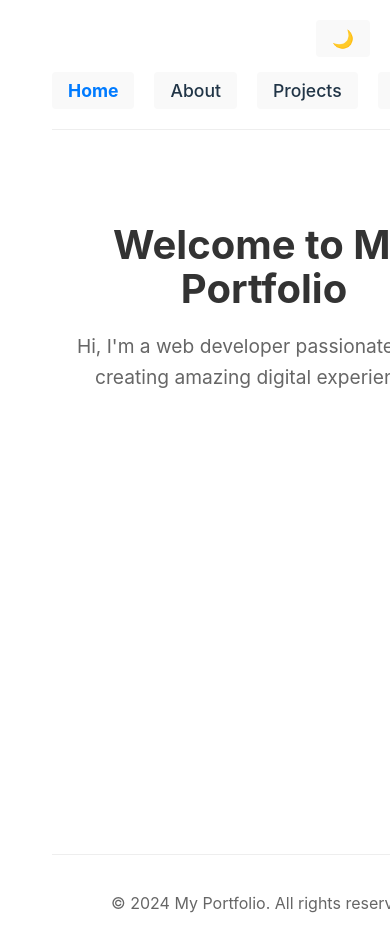
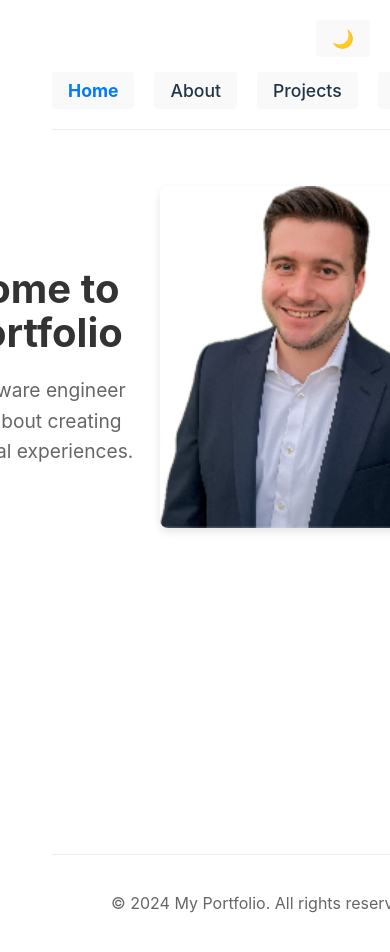
Before and after one commit to andrewwhitman-cpp/personal-website, a React (Vite) app: page / in a window 390 px wide. Shown: the top 952 px of the page. Built offline with nearby package versions, Linux system fonts and the light colour scheme.

Commit message:
adding/updating content on home page and projects page

```diff
--- a/src/App.css
+++ b/src/App.css
@@ -102,6 +102,7 @@ main {
   grid-template-columns: repeat(auto-fit, minmax(280px, 1fr));
   gap: 20px;
   margin-top: 20px;
+  justify-items: center;
 }
 
 .project-card {
@@ -109,6 +110,8 @@ main {
   border: 1px solid #eee;
   border-radius: 8px;
   transition: transform 0.3s;
+  width: 100%;
+  max-width: 400px;
 }
 
 .project-card:hover {
@@ -165,15 +168,73 @@ footer {
 .home-content {
   display: flex;
   align-items: center;
-  justify-content: center;
-  max-width: 1000px;
+  justify-content: space-between;
+  gap: 2rem;
+  padding: 2rem;
+  max-width: 1200px;
   margin: 0 auto;
-  padding: 20px;
+  flex-direction: row-reverse;
+}
+
+.profile-image {
+  flex-shrink: 0;
+  width: 100%;
+  max-width: 300px;
+}
+
+.profile-image img {
+  width: 100%;
+  height: auto;
+  border-radius: 8px;
+  box-shadow: 0 4px 8px rgba(0, 0, 0, 0.1);
 }
 
 .home-text {
   flex: 1;
+  text-align: left;
+  min-width: 280px;
+}
+
+@media (max-width: 768px) {
+  .home-content {
+    padding: 1rem;
+    gap: 1rem;
+  }
+
+  .profile-image {
+    max-width: 200px;
+  }
+
+  .home-text h1 {
+    font-size: 2em;
+  }
+
+  .home-text p {
+    font-size: 1.1em;
+  }
+}
+
+@media (max-width: 480px) {
+  .profile-image {
+    max-width: 150px;
+  }
+
+  .home-text h1 {
+    font-size: 1.8em;
+  }
+
+  .home-text p {
+    font-size: 1em;
+  }
+}
+
+.home-text {
   text-align: center;
+}
+
+.profile-image {
+  max-width: 300px;
+  margin: 0 auto;
 }
 
 .home-text h1 {
--- a/src/App.jsx
+++ b/src/App.jsx
@@ -32,9 +32,17 @@ function AppContent() {
         {activeSection === 'home' && (
           <section className="home-section">
             <div className="home-content">
+              <div className="profile-image">
+                <picture>
+                  <source media="(min-width: 1200px)" srcSet="/personal-website/src/assets/me-400x455.png" />
+                  <source media="(min-width: 800px)" srcSet="/personal-website/src/assets/me-300x341.png" />
+                  <source media="(min-width: 500px)" srcSet="/personal-website/src/assets/me-250x284.png" />
+                  <img src="/personal-website/src/assets/me-200x228.png" alt="Andrew Whitman" />
+                </picture>
+              </div>
               <div className="home-text">
                 <h1>Welcome to My Portfolio</h1>
-                <p>Hi, I'm a web developer passionate about creating amazing digital experiences.</p>
+                <p>Hi, I'm a software engineer passionate about creating amazing digital experiences.</p>
               </div>
             </div>
           </section>
@@ -52,12 +60,18 @@ function AppContent() {
             <h2>My Projects</h2>
             <div className="projects-grid">
               <div className="project-card">
-                <h3>Project 1</h3>
-                <p>Description of project 1</p>
+                <h3>Bible Customizer</h3>
+                <p>An interactive web application that allows users to customize a 3D model of a Bible.</p>
+                <a href="https://andrewwhitman-cpp.github.io/bible-customization-app/" target="_blank" rel="noopener noreferrer">View Project</a>
               </div>
               <div className="project-card">
-                <h3>Project 2</h3>
-                <p>Description of project 2</p>
+                <h3>Coffee Creator</h3>
+                <p>A modern, responsive website showcasing coffee order customization.</p>
+                <a href="https://andrewwhitman-cpp.github.io/coffee/" target="_blank" rel="noopener noreferrer">View Project</a>
+              </div>
+              <div className="project-card">
+                <h3>More Coming Soon</h3>
+                <p>Stay tuned for additional projects showcasing my development skills and creativity.</p>
               </div>
             </div>
           </section>
```
